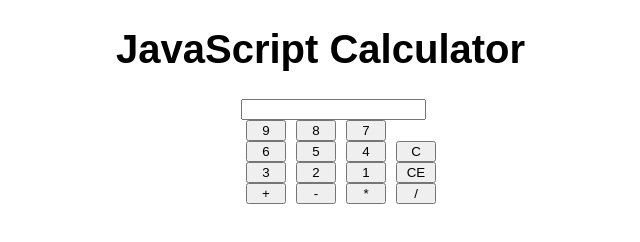
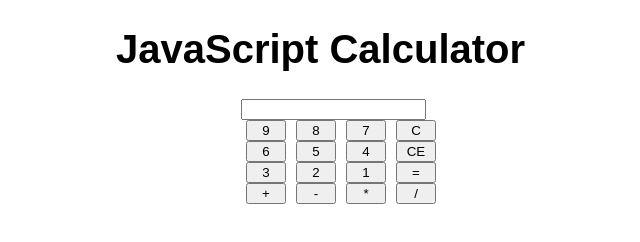
Before and after one commit to robotmayo/js-calc, a plain HTML site: page index.html in a window 1280 px wide. Shown: the whole page, without its empty margins (249-889 px from the left). Drawn offline with Linux system fonts and the light colour scheme.

Commit message:
Added = sign and moved up C and CE

```diff
--- a/index.html
+++ b/index.html
@@ -16,18 +16,19 @@
         <input type="submit" value="9">
         <input type="submit" value="8">
         <input type="submit" value="7">
+        <input type="submit" value="C">
       </div>
       <div class="row">
         <input type="submit" value="6">
         <input type="submit" value="5">
         <input type="submit" value="4">
-        <input type="submit" value="C">
+        <input type="submit" value="CE">
       </div>
       <div class="row">
         <input type="submit" value="3">
         <input type="submit" value="2">
         <input type="submit" value="1">
-        <input type="submit" value="CE">
+        <input type="submit" value="=">
       </div>
       <div class="row">
         <input type="submit" value="+">
```
